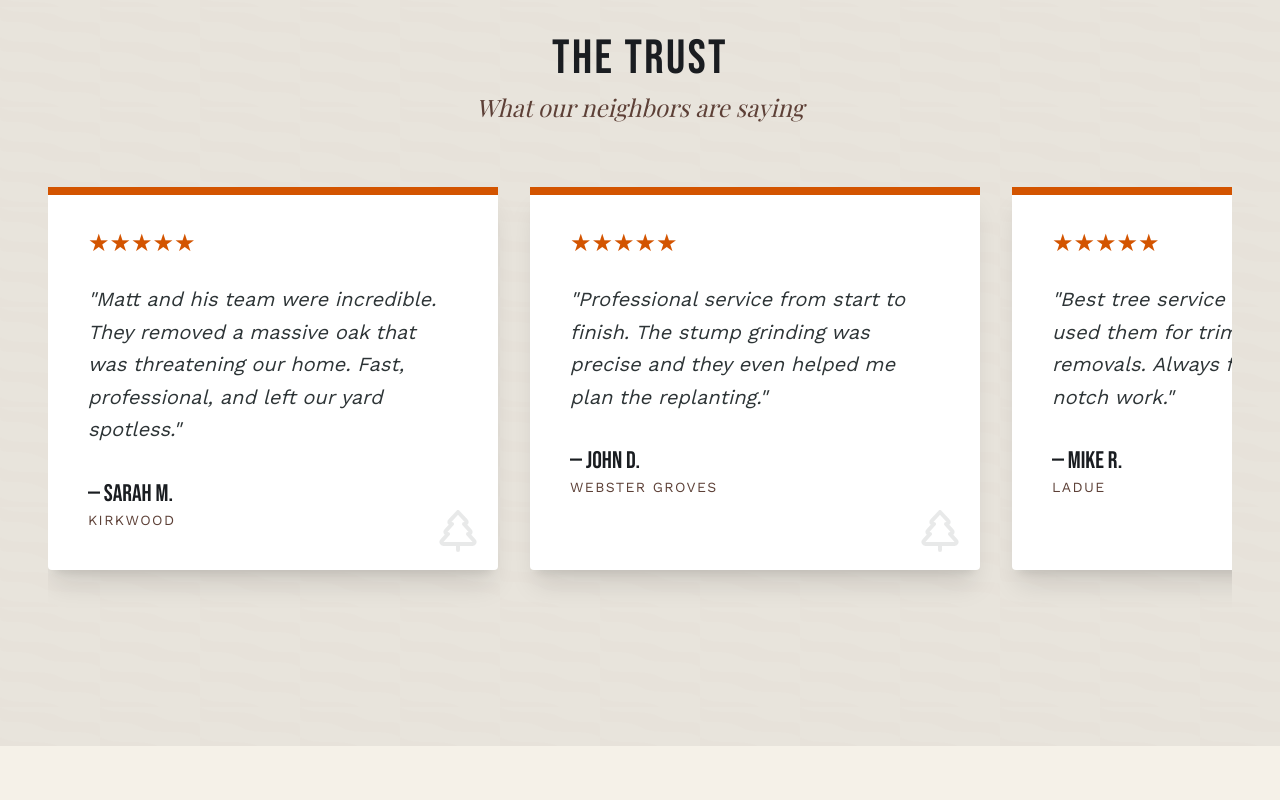
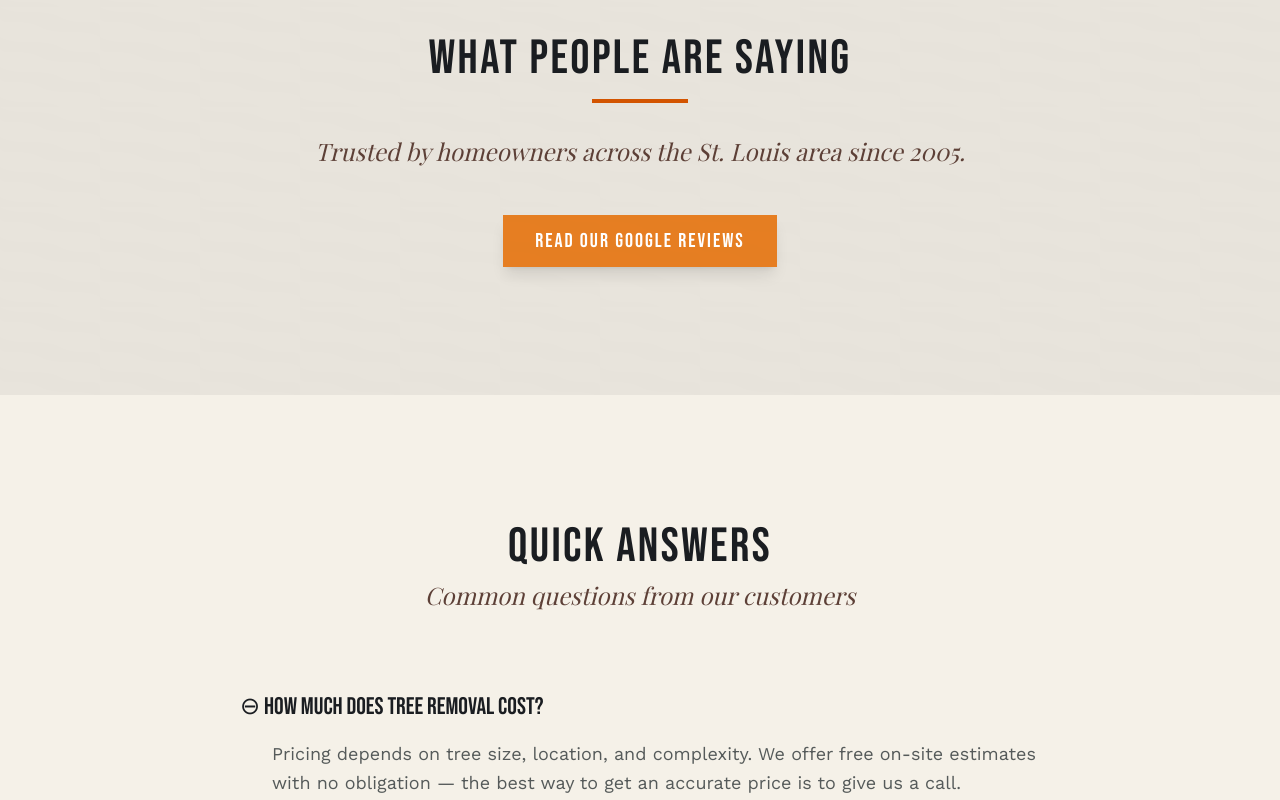
Before and after one commit to owen645/HannekeTreeService, a React (Vite) app: page / in a window 1280 px wide. Shown: the part 3600-4400 px from the top of the page. Built offline with nearby package versions, Linux system fonts and the light colour scheme; a web font is replaced by a local one.

Commit message:
Remove fake testimonials, price claims, stats, and location labels from images

```diff
--- a/src/components/HomeSections.tsx
+++ b/src/components/HomeSections.tsx
@@ -369,47 +369,23 @@ export const ContactPreview = () => {
 };
 
 export const Testimonials = () => {
-  const reviews = [
-    { name: "Sarah M.", location: "Kirkwood", text: "Matt and his team were incredible. They removed a massive oak that was threatening our home. Fast, professional, and left our yard spotless." },
-    { name: "John D.", location: "Webster Groves", text: "Professional service from start to finish. The stump grinding was precise and they even helped me plan the replanting." },
-    { name: "Mike R.", location: "Ladue", text: "Best tree service in St. Louis. I've used them for trimming and full removals. Always fair pricing and top-notch work." },
-  ];
-
   return (
     <section className="section-padding bg-morning-mist relative overflow-hidden">
       <div className="absolute inset-0 wood-texture opacity-20 pointer-events-none" />
-
-      <div className="container-custom">
-        <div className="text-center mb-16">
-          <h2 className="text-5xl text-steel-black">THE TRUST</h2>
-          <p className="serif italic text-2xl text-bark-brown mt-2">What our neighbors are saying</p>
-        </div>
-
-        <div className="flex overflow-x-auto gap-8 pb-12 snap-x no-scrollbar">
-          {reviews.map((review, i) => (
-            <div
-              key={i}
-              className="min-w-[300px] md:min-w-[450px] bg-white p-10 rounded-sm shadow-xl snap-center relative group"
-            >
-              <div className="absolute top-0 left-0 w-full h-2 bg-rust-orange" />
-              <div className="mb-6 text-rust-orange">
-                {[...Array(5)].map((_, i) => <span key={i} className="text-2xl">★</span>)}
-              </div>
-              <p className="text-xl text-iron-gray italic mb-8 leading-relaxed">
-                "{review.text}"
-              </p>
-              <div>
-                <p className="font-heading text-2xl text-steel-black">— {review.name}</p>
-                <p className="text-sm text-bark-brown uppercase tracking-widest">{review.location}</p>
-              </div>
-
-              {/* Wood Grain Detail */}
-              <div className="absolute bottom-4 right-4 opacity-10 pointer-events-none">
-                <TreePine size={48} />
-              </div>
-            </div>
-          ))}
-        </div>
+      <div className="container-custom text-center">
+        <h2 className="text-5xl text-steel-black mb-4">WHAT PEOPLE ARE SAYING</h2>
+        <div className="h-1 w-24 bg-rust-orange mx-auto mb-8" />
+        <p className="serif italic text-2xl text-bark-brown mb-12">
+          Trusted by homeowners across the St. Louis area since 2005.
+        </p>
+        <a
+          href="https://www.google.com/search?q=Hanneke+Tree+Service+reviews"
+          target="_blank"
+          rel="noopener noreferrer"
+          className="btn-primary inline-flex items-center gap-3"
+        >
+          READ OUR GOOGLE REVIEWS
+        </a>
       </div>
     </section>
   );
--- a/src/constants.ts
+++ b/src/constants.ts
@@ -64,7 +64,7 @@ export const SERVICES = [
 export const FAQS = [
   {
     question: "How much does tree removal cost?",
-    answer: "Pricing depends on tree size, location, and complexity. Most residential jobs range from $300-$2,500. We offer free on-site estimates with no obligation."
+    answer: "Pricing depends on tree size, location, and complexity. We offer free on-site estimates with no obligation — the best way to get an accurate price is to give us a call."
   },
   {
     question: "Are you fully insured?",
--- a/src/pages/Projects.tsx
+++ b/src/pages/Projects.tsx
@@ -4,13 +4,13 @@ import { Filter, Maximize2, X } from 'lucide-react';
 import { cn } from '@/src/lib/utils';
 
 const PROJECTS = [
-  { id: 1, category: 'tree-removal', title: 'Crane Removal', location: 'Kirkwood', src: '/images/tree-removal-crane.png' },
-  { id: 2, category: 'tree-removal', title: 'Large Oak Removal', location: 'Webster Groves', src: '/images/tree-removal-log.png' },
-  { id: 3, category: 'stump-grinding', title: 'Stump Elimination', location: 'Ladue', src: 'https://hanneketreeservice.com/wp-content/uploads/2023/12/stumpgrinding.png' },
-  { id: 4, category: 'mulching', title: 'Spring Mulching', location: 'Affton', src: 'https://hanneketreeservice.com/wp-content/uploads/2023/12/mulch.png' },
-  { id: 5, category: 'tree-removal', title: 'Precision Cutting', location: 'Fenton', src: '/images/tree-removal-trunk.png' },
-  { id: 6, category: 'tree-removal', title: 'Log Transport', location: 'Ballwin', src: '/images/tree-removal-truck.png' },
-  { id: 7, category: 'tree-trimming', title: 'Expert Chainsaw Work', location: 'St. Louis', src: '/images/tree-removal-stihl.png' },
+  { id: 1, category: 'tree-removal', title: 'Tree Removal', src: '/images/tree-removal-crane.png' },
+  { id: 2, category: 'tree-removal', title: 'Tree Removal', src: '/images/tree-removal-log.png' },
+  { id: 3, category: 'stump-grinding', title: 'Stump Grinding', src: 'https://hanneketreeservice.com/wp-content/uploads/2023/12/stumpgrinding.png' },
+  { id: 4, category: 'mulching', title: 'Mulching', src: 'https://hanneketreeservice.com/wp-content/uploads/2023/12/mulch.png' },
+  { id: 5, category: 'tree-removal', title: 'Tree Removal', src: '/images/tree-removal-trunk.png' },
+  { id: 6, category: 'tree-removal', title: 'Tree Removal', src: '/images/tree-removal-truck.png' },
+  { id: 7, category: 'tree-trimming', title: 'Tree Trimming', src: '/images/tree-removal-stihl.png' },
 ];
 
 export default function ProjectsPage() {
@@ -43,9 +43,8 @@ export default function ProjectsPage() {
           <h1 className="text-6xl md:text-8xl text-white mb-4">OUR WORK SPEAKS VOLUMES</h1>
           <div className="h-1 w-32 bg-rust-orange mx-auto mb-8" />
           <div className="flex justify-center gap-12 text-sawdust-gold font-heading text-2xl">
-            <div>500+ TREES</div>
-            <div>200+ STUMPS</div>
-            <div>ZERO SHORTCUTS</div>
+            <div>ST. LOUIS AREA</div>
+            <div>SINCE 2005</div>
           </div>
         </div>
       </section>
@@ -97,9 +96,9 @@ export default function ProjectsPage() {
                   />
                   <div className="absolute inset-0 bg-steel-black/60 opacity-0 group-hover:opacity-100 transition-opacity duration-300 flex flex-col items-center justify-center p-6 text-center">
                     <Maximize2 className="text-rust-orange mb-4" size={32} />
-                    <h3 className="text-2xl text-white font-heading tracking-widest mb-2">{project.title}</h3>
-                    <p className="text-sawdust-gold font-heading tracking-widest">{project.location}</p>
-                    <span className="mt-4 text-xs text-morning-mist/60 uppercase tracking-[0.2em]">{project.category.replace('-', ' ')}</span>
+                    <span className="bg-rust-orange text-white text-xs font-heading px-3 py-1 tracking-widest uppercase">
+                      {project.category.replace(/-/g, ' ')}
+                    </span>
                   </div>
                 </motion.div>
               ))}
```
